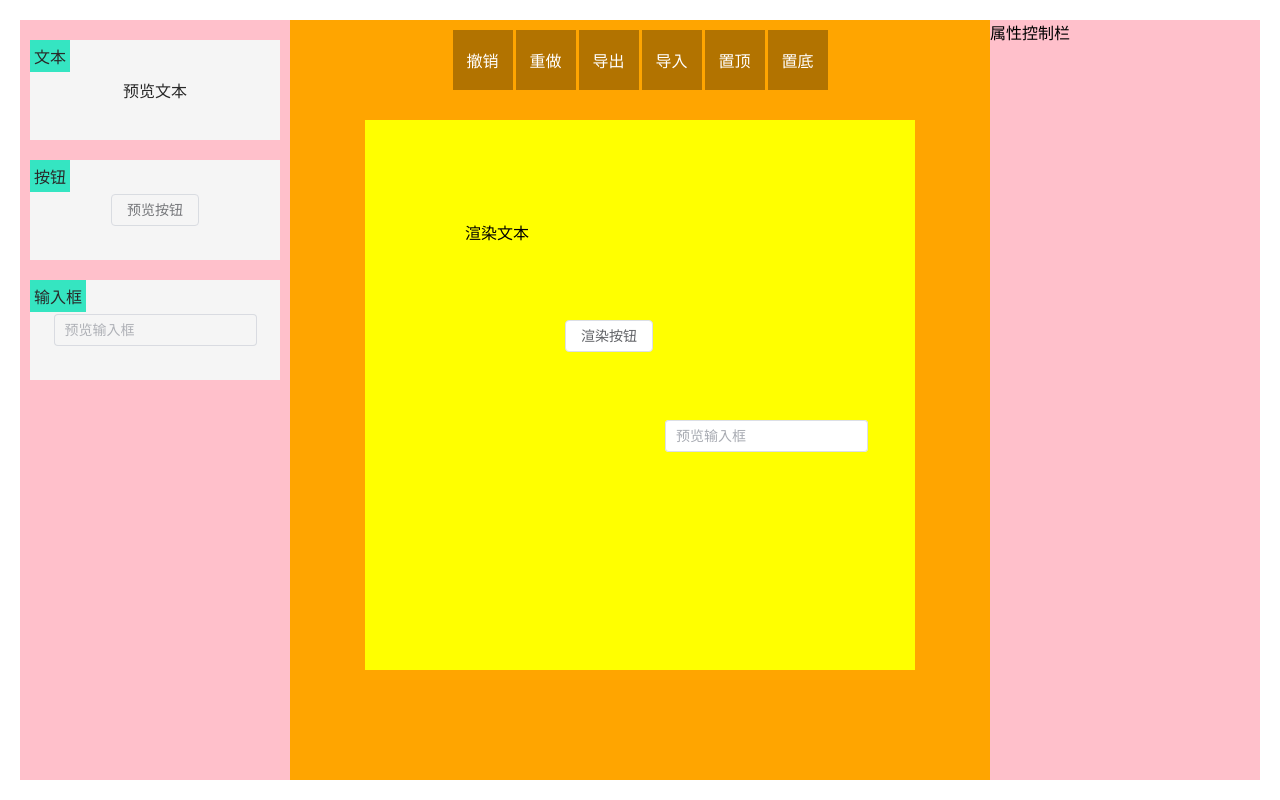
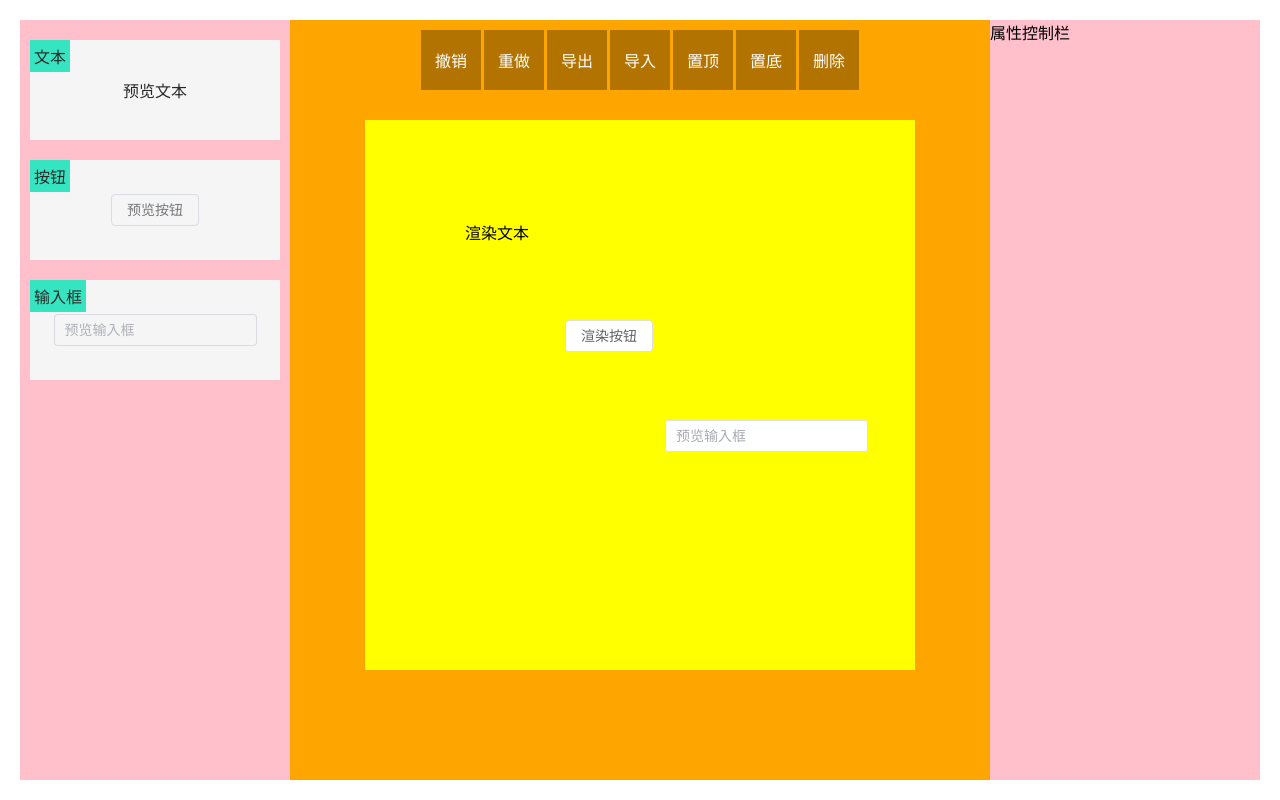
Before and after one commit to helowin-wd/low-code-vue3, a Vue app: page / in a window 1280 px wide. Built offline with nearby package versions, Linux system fonts and the light colour scheme.

Commit message:
add: 删除功能

```diff
--- a/src/packages/editor.jsx
+++ b/src/packages/editor.jsx
@@ -74,7 +74,8 @@ export default defineComponent({
         }
       },
       { label: '置顶', icon: '', handler: () => commands.placeTop() },
-      { label: '置底', icon: '', handler: () => commands.placeBottom() }
+      { label: '置底', icon: '', handler: () => commands.placeBottom() },
+      { label: '删除', icon: '', handler: () => commands.delete() },
     ]
 
     return () => (
--- a/src/packages/useCommand.js
+++ b/src/packages/useCommand.js
@@ -231,6 +231,28 @@ export function useCommand(data, focusData) {
     }
   })
 
+   /**
+   * 删除操作
+   */
+   registry({
+    name: 'delete',
+    pushQueue: true,
+    execute() {
+      let state = {
+        before: deepcopy(data.value.blocks), // 当前的值
+        after: focusData.value.unFocusArr // 选中的都删除了，留下的都是没选中的
+      }
+      return {
+        redo: () => {
+          data.value = { ...data.value, blocks: state.after }
+        },
+        undo: () => {
+          data.value = { ...data.value, blocks: state.before }
+        },
+      }
+    }
+  })
+
   // 键盘事件
   const keyboardEvent = (() => {
     const keyCodes = {
```
